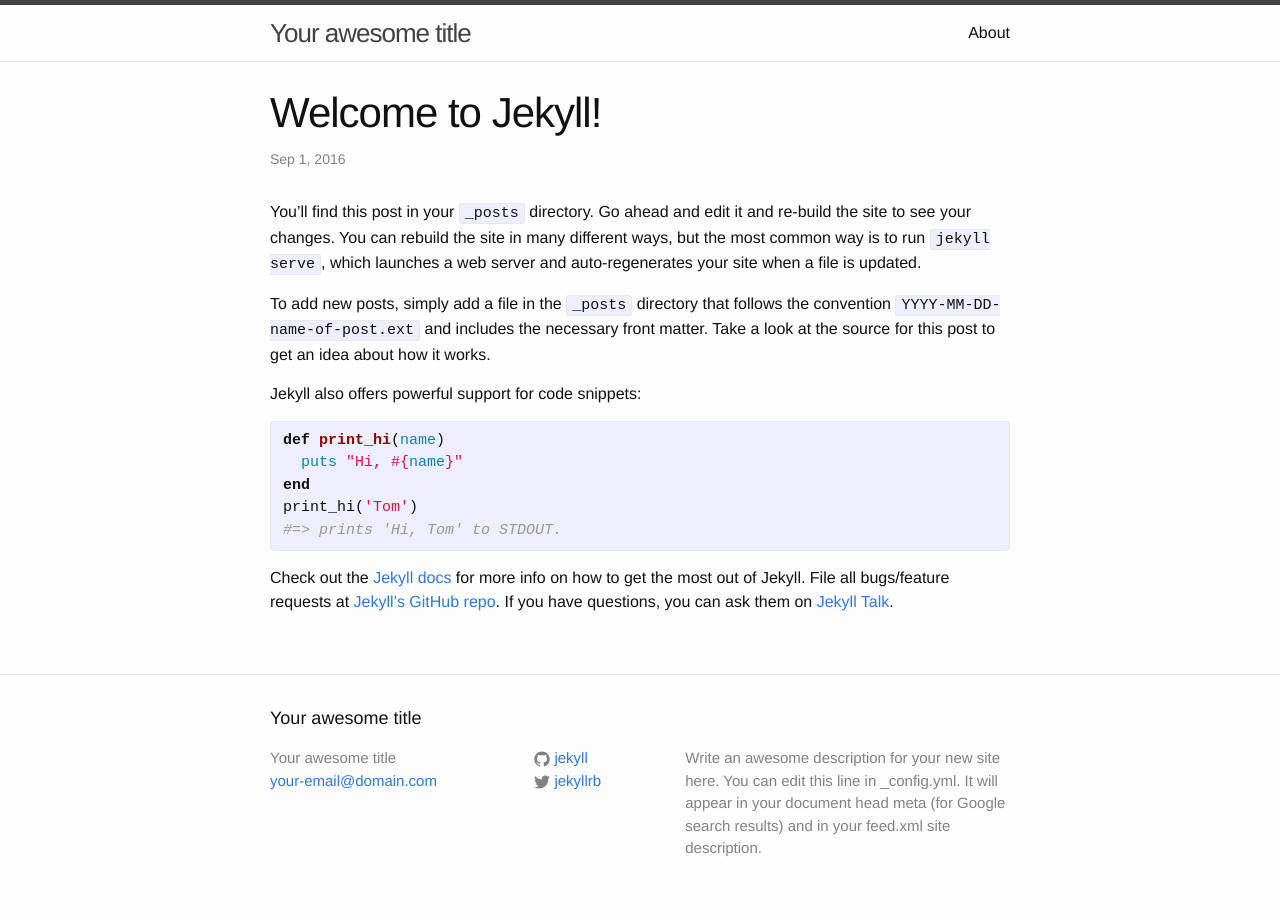
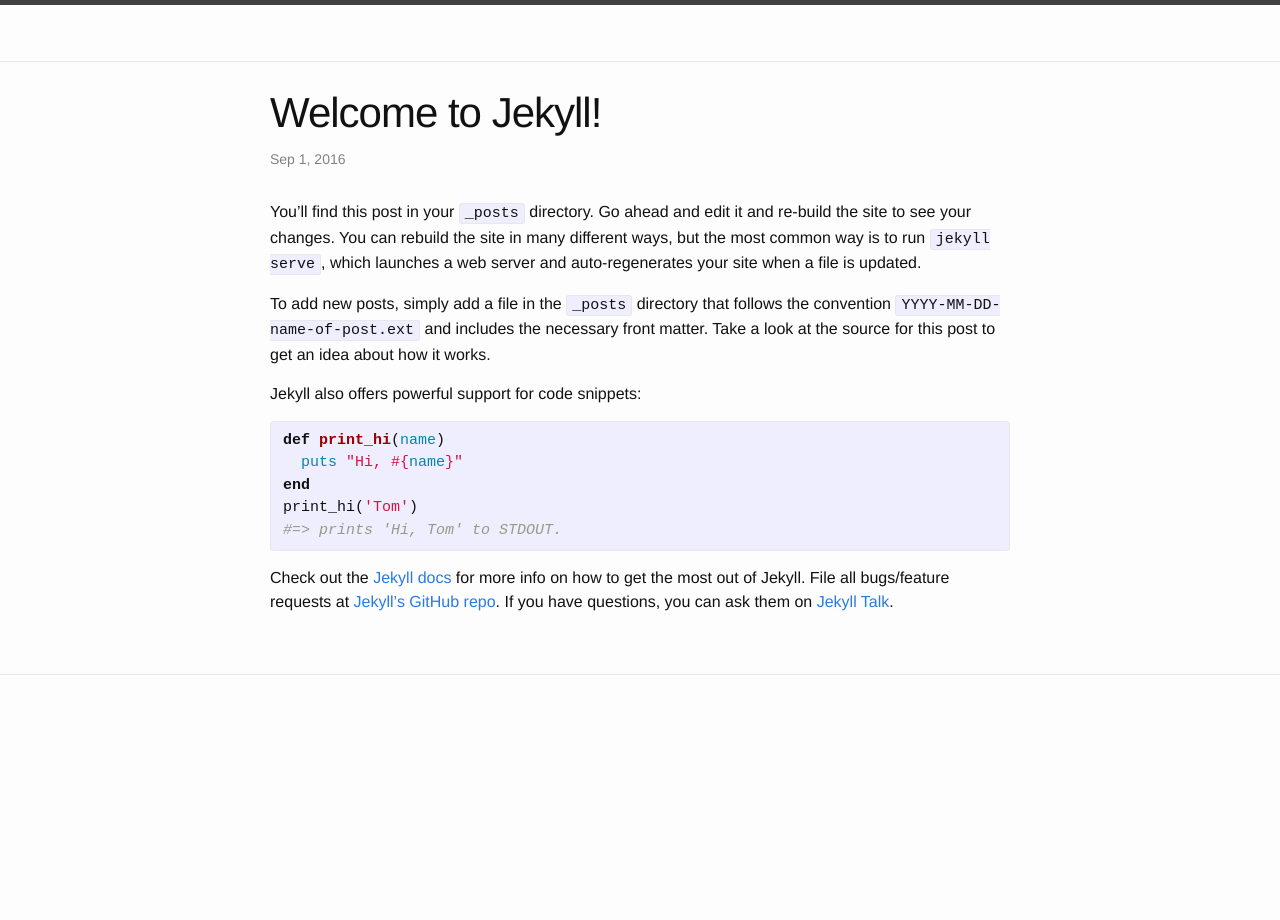
Before and after one commit to hvmr/hvmr.github.io, a Jekyll site: the page built from _posts/2016-09-01-welcome-to-jekyll.markdown, in a window 1280 px wide. Built offline with Jekyll 4.4.1, drawn with Linux system fonts in a browser that asks for light colours; some of the changed lines change nothing that is shown.

```diff
--- a/_config.yml
+++ b/_config.yml
@@ -6,16 +6,16 @@
 # 'jekyll serve'. If you change this file, please restart the server process.
 
 # Site settings
-title: Your awesome title
-email: your-email@domain.com
-description: > # this means to ignore newlines until "baseurl:"
-  Write an awesome description for your new site here. You can edit this
-  line in _config.yml. It will appear in your document head meta (for
-  Google search results) and in your feed.xml site description.
-baseurl: "" # the subpath of your site, e.g. /blog
-url: "http://yourdomain.com" # the base hostname & protocol for your site
-twitter_username: jekyllrb
-github_username:  jekyll
+# title: Your awesome title
+# email: your-email@domain.com
+# description: > # this means to ignore newlines until "baseurl:"
+#   Write an awesome description for your new site here. You can edit this
+#   line in _config.yml. It will appear in your document head meta (for
+#   Google search results) and in your feed.xml site description.
+# baseurl: "" # the subpath of your site, e.g. /blog
+# url: "http://yourdomain.com" # the base hostname & protocol for your site
+# twitter_username: jekyllrb
+# github_username:  jekyll
 
-# Build settings
+# # Build settings
 markdown: kramdown
--- a/about.md
+++ /dev/null
@@ -1,15 +0,0 @@
----
-layout: page
-title: About
-permalink: /about/
----
-
-This is the base Jekyll theme. You can find out more info about customizing your Jekyll theme, as well as basic Jekyll usage documentation at [jekyllrb.com](http://jekyllrb.com/)
-
-You can find the source code for the Jekyll new theme at:
-{% include icon-github.html username="jglovier" %} /
-[jekyll-new](https://github.com/jglovier/jekyll-new)
-
-You can find the source code for Jekyll at
-{% include icon-github.html username="jekyll" %} /
-[jekyll](https://github.com/jekyll/jekyll)
```
Also changed, not shown: index.html (+0 -20 lines).
